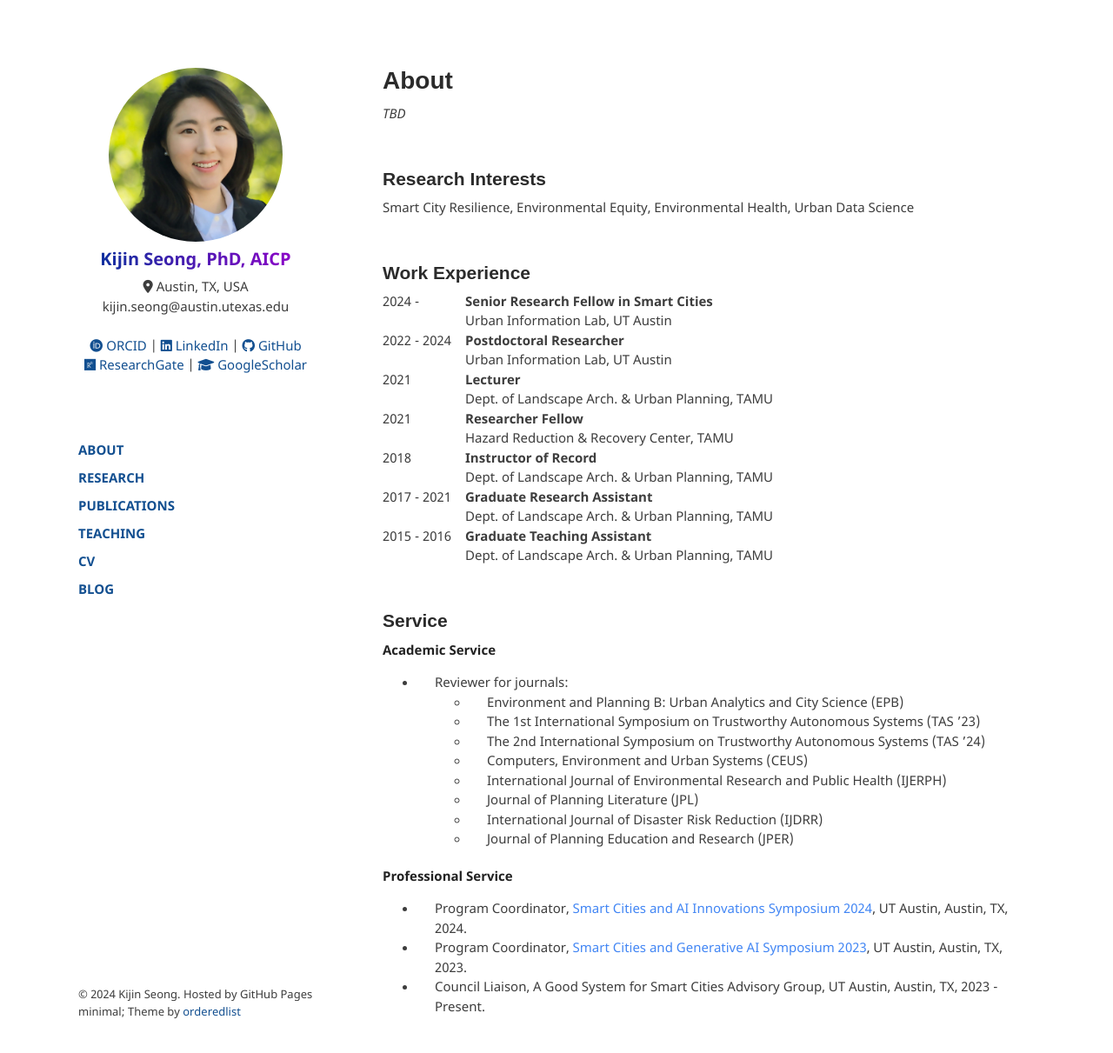
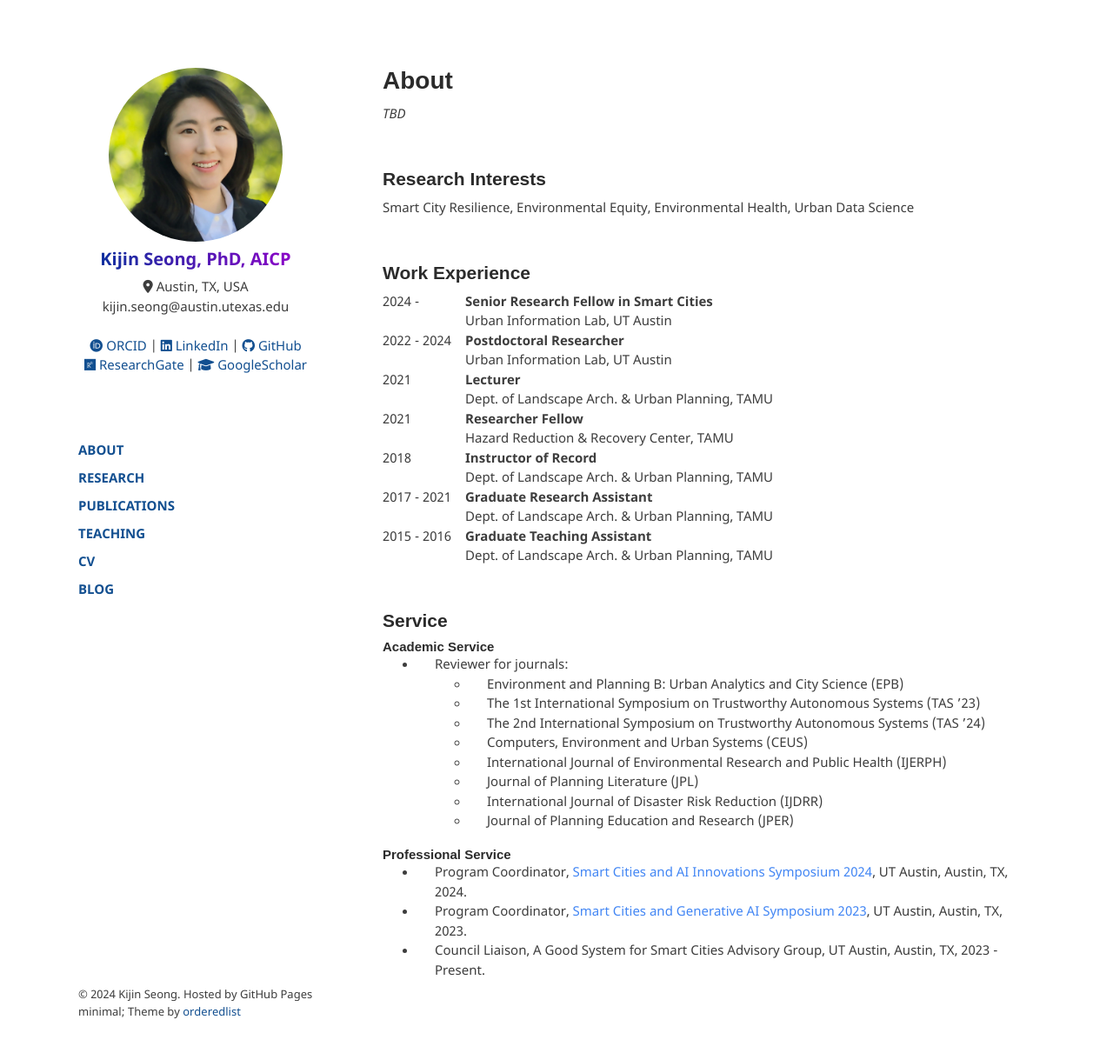
Before and after one commit to kijinseong/kijinseong.github.io, a Jekyll site: the page built from pages/about.md, in a window 1280 px wide and 1238 px high. Shown: the top 1211 px of the window at 87% size. Built offline with Jekyll 4.4.1, drawn with Linux system fonts in a browser that asks for light colours.

Commit message:
Modified service space

```diff
--- a/pages/about.md
+++ b/pages/about.md
@@ -37,9 +37,9 @@ Smart City Resilience, Environmental Equity, Environmental Health, Urban Data Sc
 
 ## Service
 
-**Academic Service**
 <div class="text-colored">
-    <ul>
+    <h2 style="margin-bottom: 0; font-size: 15px">Academic Service</h2>
+    <ul style="margin-top: 0;">
         <li>Reviewer for journals:
             <ul>
                 <li>Environment and Planning B: Urban Analytics and City Science (EPB)</li>
@@ -55,9 +55,9 @@ Smart City Resilience, Environmental Equity, Environmental Health, Urban Data Sc
     </ul>
 </div>
 
-**Professional Service**
 <div class="text-colored">
-    <ul>
+    <h2 style="margin-bottom: 0; font-size: 15px">Professional Service</h2>
+    <ul style="margin-top: 0;">
         <li>Program Coordinator, <a href="https://smartcitiessymposium2024.splashthat.com/" target="_blank">Smart Cities and AI Innovations Symposium 2024</a>, UT Austin, Austin, TX, 2024.</li>
         <li>Program Coordinator, <a href="https://smartcitiessymposium.splashthat.com/" target="_blank">Smart Cities and Generative AI Symposium 2023</a>, UT Austin, Austin, TX, 2023.</li>
         <li>Council Liaison, A Good System for Smart Cities Advisory Group, UT Austin, Austin, TX, 2023 - Present.</li>
```
